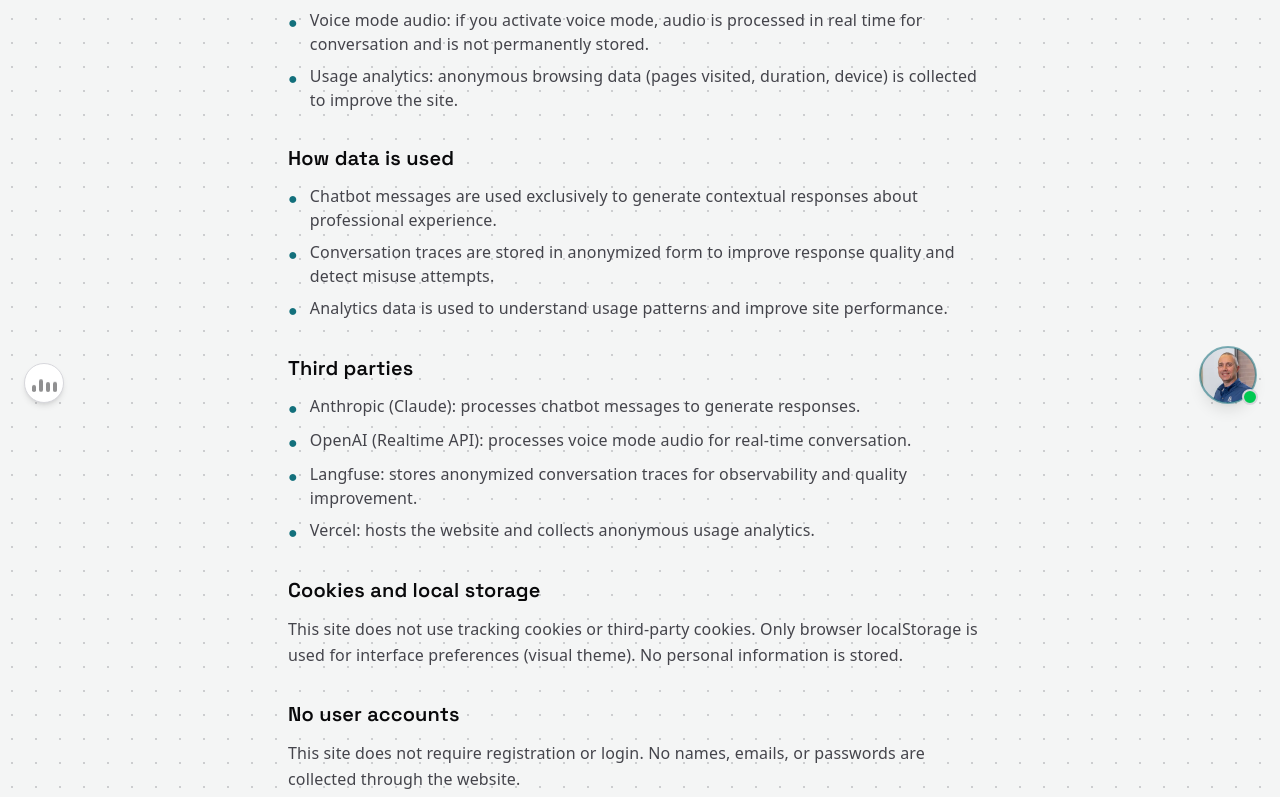
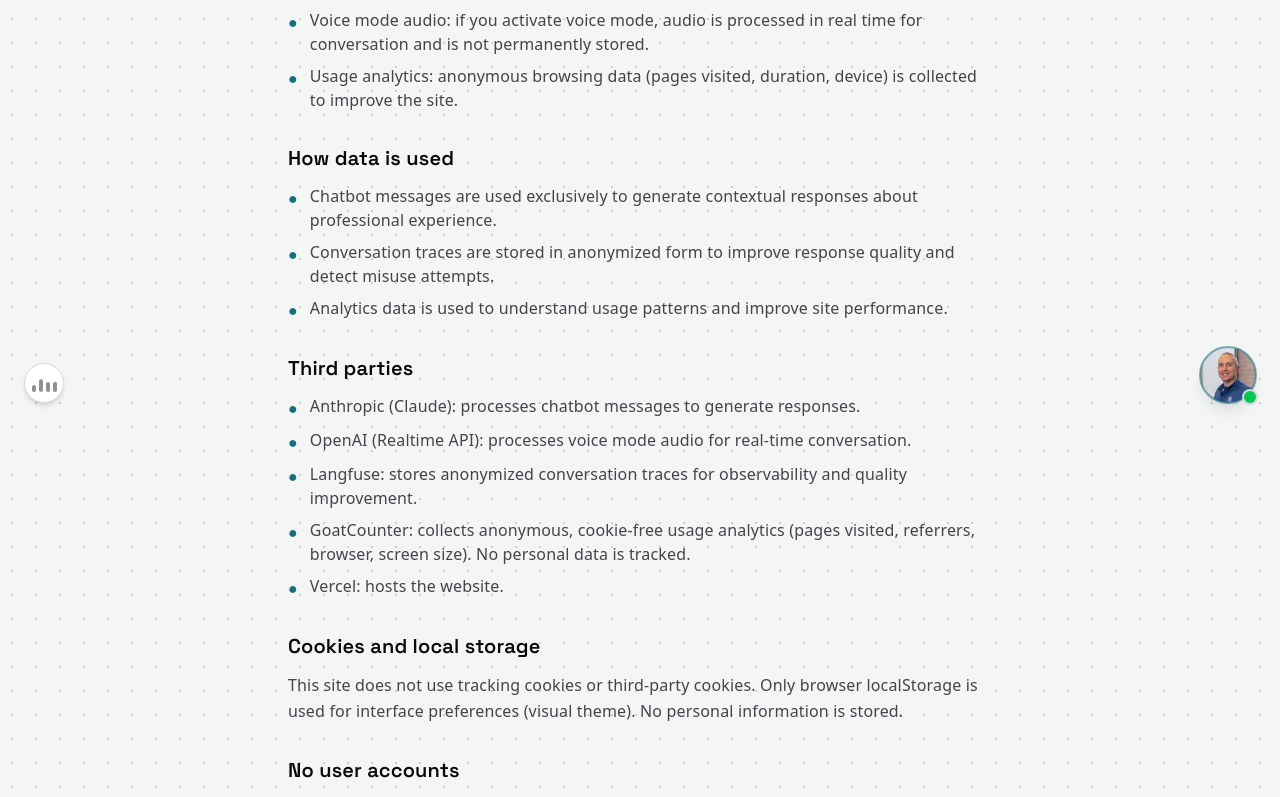
Before and after one commit to bbeckwith-dev/cv-bb, a React (Vite) app: page /privacy in a window 1280 px wide. Shown: the part 373-1170 px from the top of the page. Built offline with nearby package versions, Linux system fonts and the light colour scheme; a web font is replaced by a local one.

Commit message:
feat: add GoatCounter analytics for privacy-friendly traffic tracking
Cookie-free, lightweight (~3.5KB) analytics via GoatCounter cloud.
Updates CSP headers and privacy policy accordingly.

```diff
--- a/index.html
+++ b/index.html
@@ -88,5 +88,7 @@
   <body>
     <div id="root"></div>
     <script type="module" src="/src/main.tsx"></script>
+    <script data-goatcounter="https://cv-bb.goatcounter.com/count"
+            async src="//gc.zgo.at/count.js"></script>
   </body>
 </html>
--- a/src/PrivacyPolicy.tsx
+++ b/src/PrivacyPolicy.tsx
@@ -29,7 +29,8 @@
         'Anthropic (Claude): processes chatbot messages to generate responses.',
         'OpenAI (Realtime API): processes voice mode audio for real-time conversation.',
         'Langfuse: stores anonymized conversation traces for observability and quality improvement.',
-        'Vercel: hosts the website and collects anonymous usage analytics.',
+        'GoatCounter: collects anonymous, cookie-free usage analytics (pages visited, referrers, browser, screen size). No personal data is tracked.',
+        'Vercel: hosts the website.',
       ],
     },
     {
```
Also changed, not shown: vercel.json.
